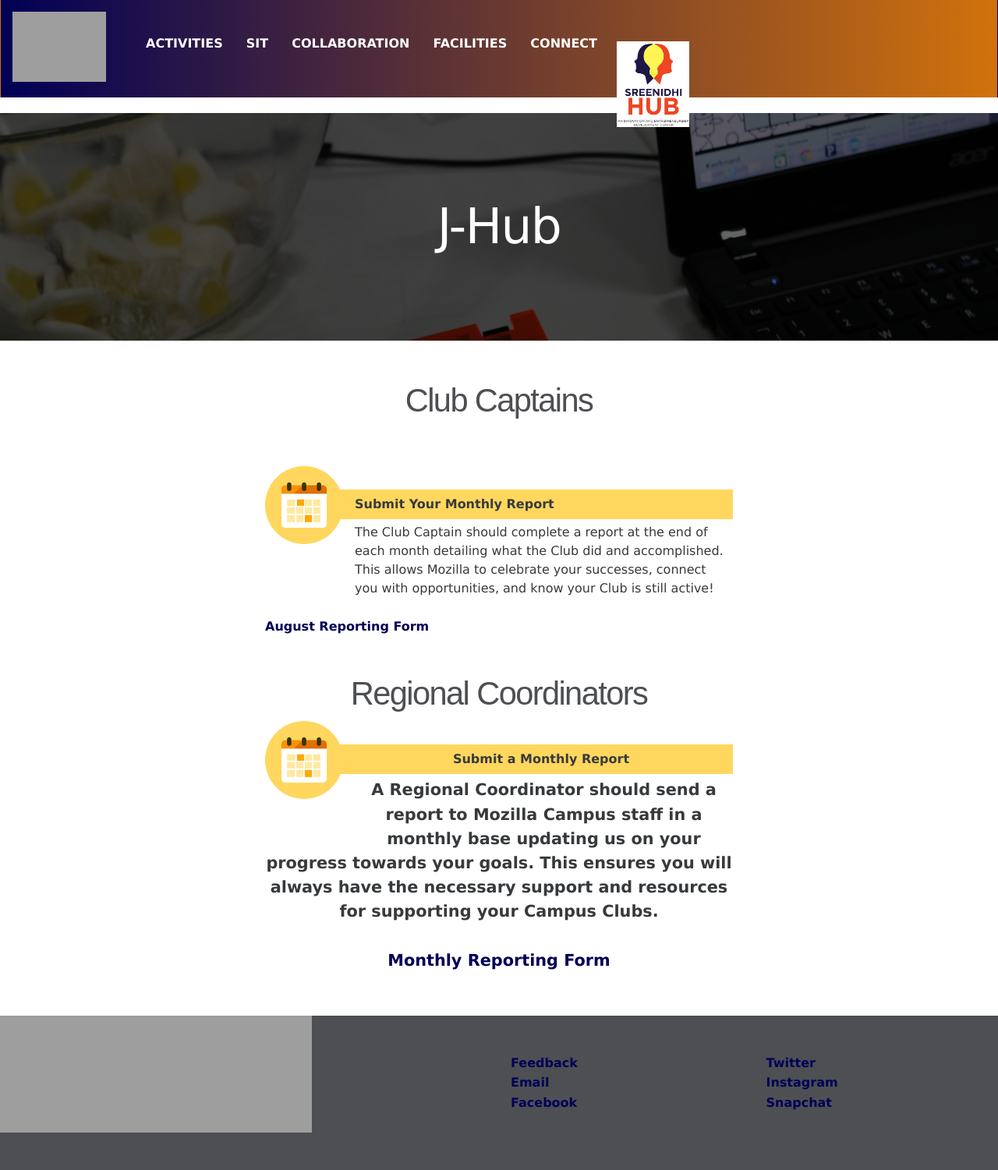
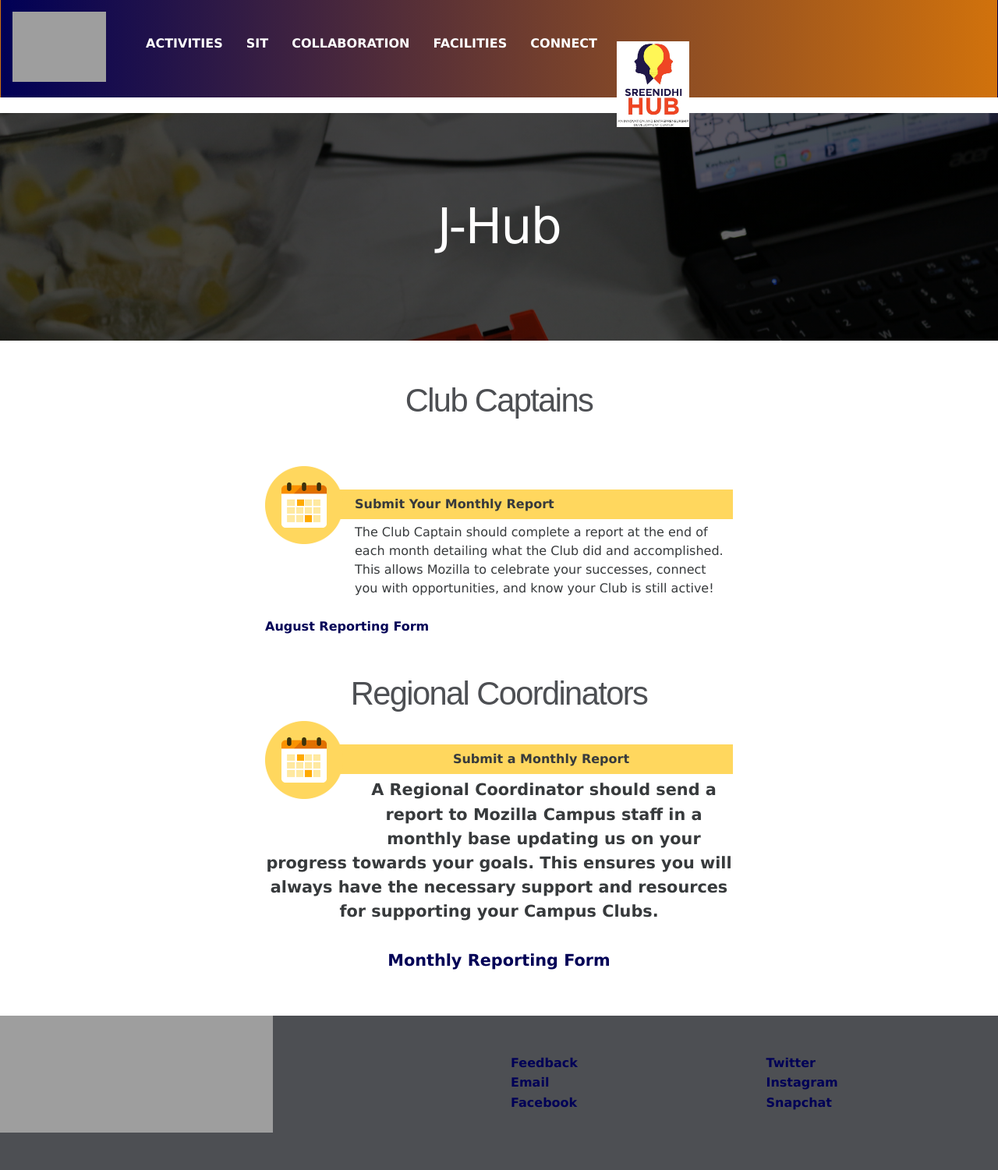
Before and after one commit to SNISTInnovationHub/snistinnovationhub.github.io, a Jekyll site: the page built from _pages/jhub.md, in a window 1280 px wide. Shown: the whole page at 78% size. Built offline with Jekyll 4.4.1, drawn with Linux system fonts in a browser that asks for light colours; nearby versions of some CDN libraries; some web fonts are replaced; library files that are not in the unit come from our copies.

Commit message:
Update footer.html

```diff
--- a/_includes/footer.html
+++ b/_includes/footer.html
@@ -15,7 +15,7 @@
           <div class="col-md-6">
 
 
-                <img src="https://snistinnovationhub.github.io/static/img/images.png" height="150" width="400" alt="Logo Loading Failed"></a>
+                <img src="https://snistinnovationhub.github.io/static/img/images.png" height="150" width="350" alt="Logo Loading Failed"></a>
 <br><br><br>
 
   </div>
```
